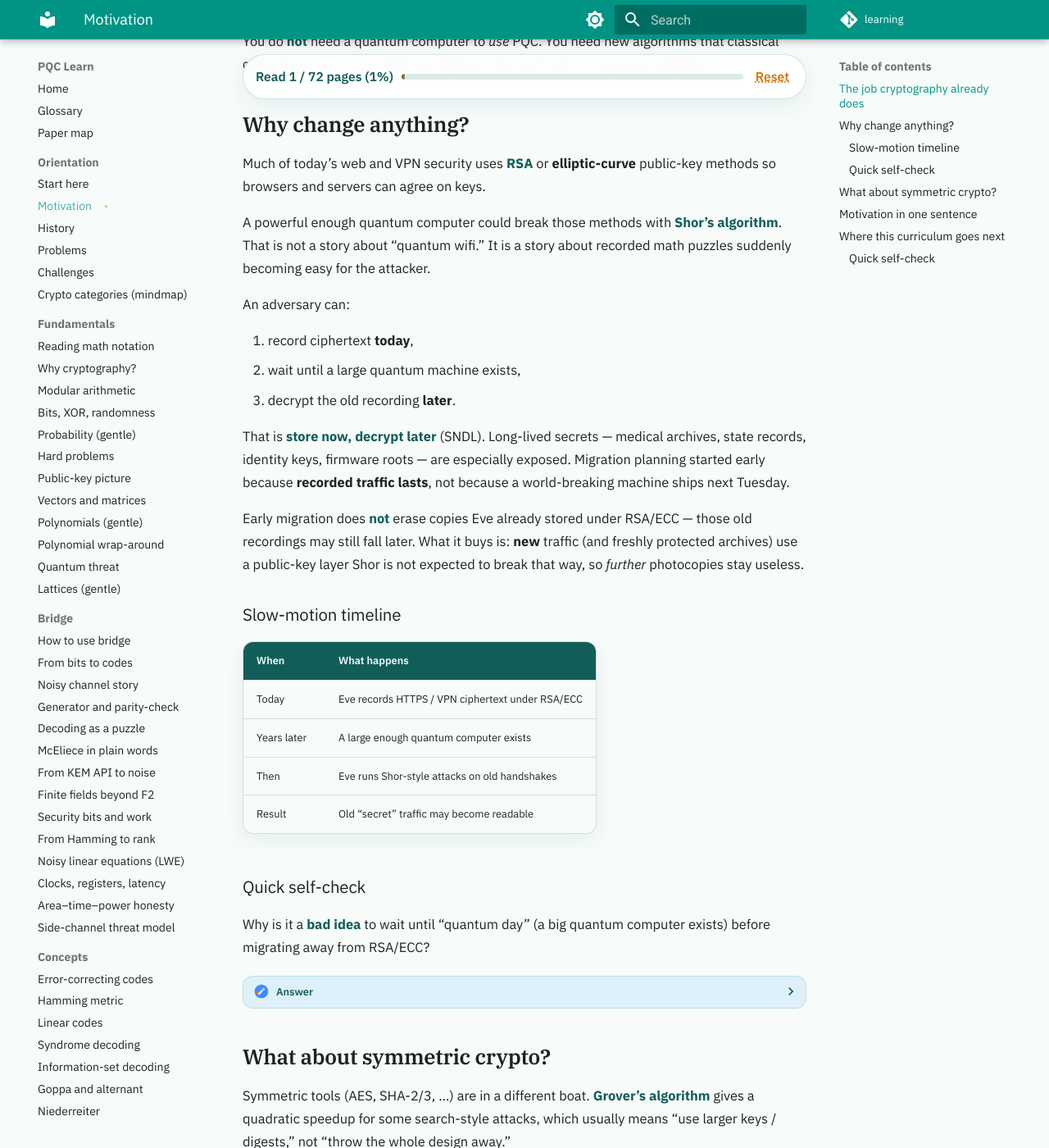
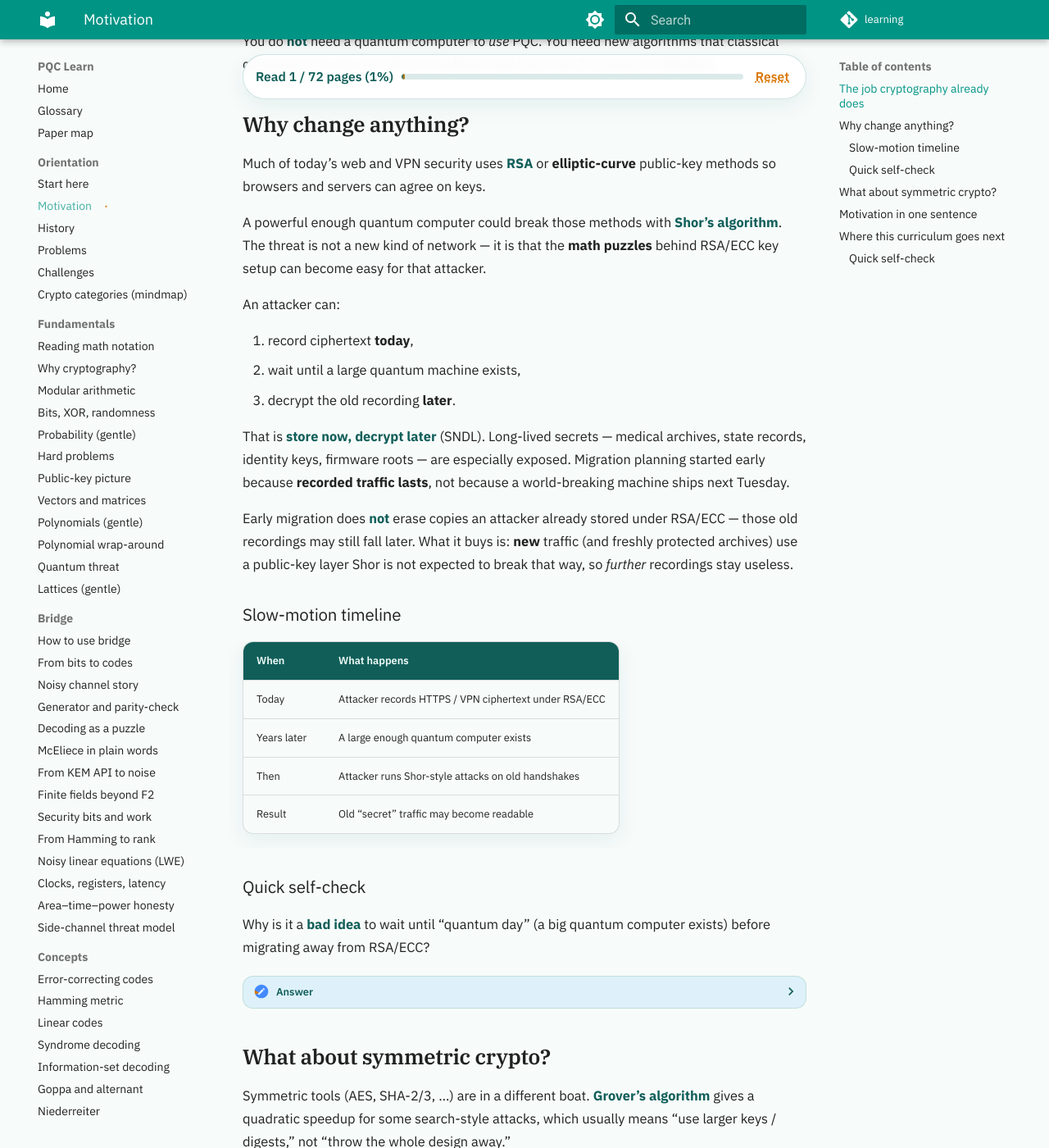
Before and after one commit to Post-Quantum-Cryptography-PQC/learning, an MkDocs documentation site: the page built from docs/orientation/motivation.md, in a window 1280 px wide and 1400 px high, scrolled down 844 px. Shown: the whole window at 82% size. Built offline with MkDocs 1.6.1 and Material for MkDocs 9.7.7, drawn with Linux system fonts in a browser that asks for light colours; comment, search, counter and statistics services are not loaded.

Commit message:
sync from pqc-learning-public@ccc5295

```diff
--- a/docs/orientation/motivation.md
+++ b/docs/orientation/motivation.md
@@ -23,9 +23,9 @@ You do **not** need a quantum computer to *use* PQC. You need new algorithms tha
 
 Much of today’s web and VPN security uses **RSA** or **elliptic-curve** public-key methods so browsers and servers can agree on keys.
 
-A powerful enough quantum computer could break those methods with **Shor’s algorithm**. That is not a story about “quantum wifi.” It is a story about recorded math puzzles suddenly becoming easy for the attacker.
+A powerful enough quantum computer could break those methods with **Shor’s algorithm**. The threat is not a new kind of network — it is that the **math puzzles** behind RSA/ECC key setup can become easy for that attacker.
 
-An adversary can:
+An attacker can:
 
 1. record ciphertext **today**,
 2. wait until a large quantum machine exists,
@@ -33,22 +33,22 @@ An adversary can:
 
 That is **store now, decrypt later** (SNDL). Long-lived secrets — medical archives, state records, identity keys, firmware roots — are especially exposed. Migration planning started early because **recorded traffic lasts**, not because a world-breaking machine ships next Tuesday.
 
-Early migration does **not** erase copies Eve already stored under RSA/ECC — those old recordings may still fall later. What it buys is: **new** traffic (and freshly protected archives) use a public-key layer Shor is not expected to break that way, so *further* photocopies stay useless.
+Early migration does **not** erase copies an attacker already stored under RSA/ECC — those old recordings may still fall later. What it buys is: **new** traffic (and freshly protected archives) use a public-key layer Shor is not expected to break that way, so *further* recordings stay useless.
 
 ### Slow-motion timeline
 
 | When | What happens |
 |------|----------------|
-| Today | Eve records HTTPS / VPN ciphertext under RSA/ECC |
+| Today | Attacker records HTTPS / VPN ciphertext under RSA/ECC |
 | Years later | A large enough quantum computer exists |
-| Then | Eve runs Shor-style attacks on old handshakes |
+| Then | Attacker runs Shor-style attacks on old handshakes |
 | Result | Old “secret” traffic may become readable |
 
 ### Quick self-check
 
 Why is it a **bad idea** to wait until “quantum day” (a big quantum computer exists) before migrating away from RSA/ECC?
 <details><summary>Answer</summary>
-Because Eve can record ciphertext <em>now</em> and decrypt it <em>later</em>. Waiting only protects traffic after you finally migrate. Anything still encrypted under RSA/ECC — including years of recordings already on disk — may become readable on quantum day. Early migration limits how much new valuable traffic gets added to that pile.
+Because an attacker can record ciphertext <em>now</em> and decrypt it <em>later</em>. Waiting only protects traffic after you finally migrate. Anything still encrypted under RSA/ECC — including years of recordings already on disk — may become readable on quantum day. Early migration limits how much new valuable traffic gets added to that pile.
 </details>
 
 ## What about symmetric crypto?
```
Also changed, not shown: docs/fundamentals/quantum-threat.md (+5 -5 lines).
